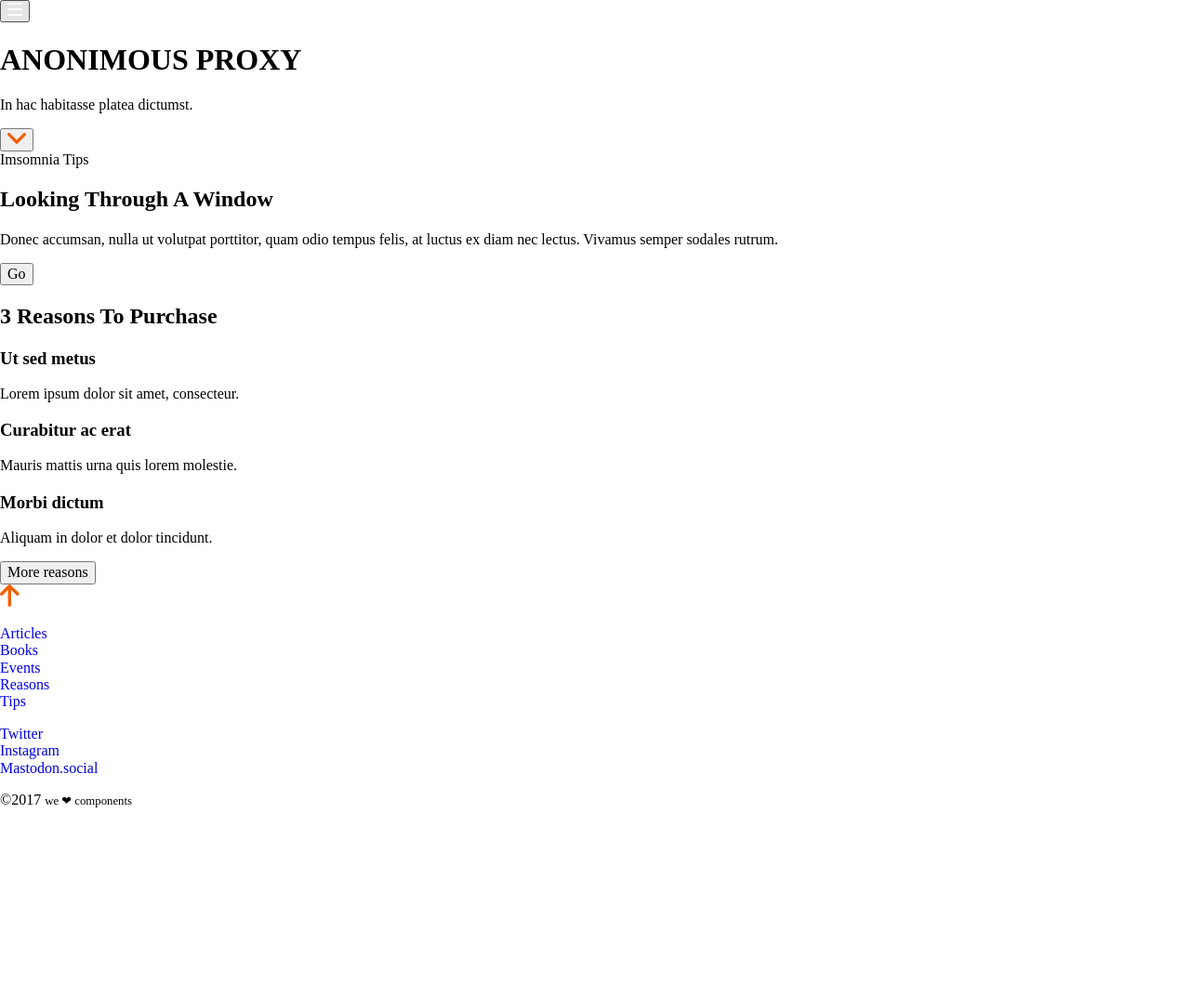
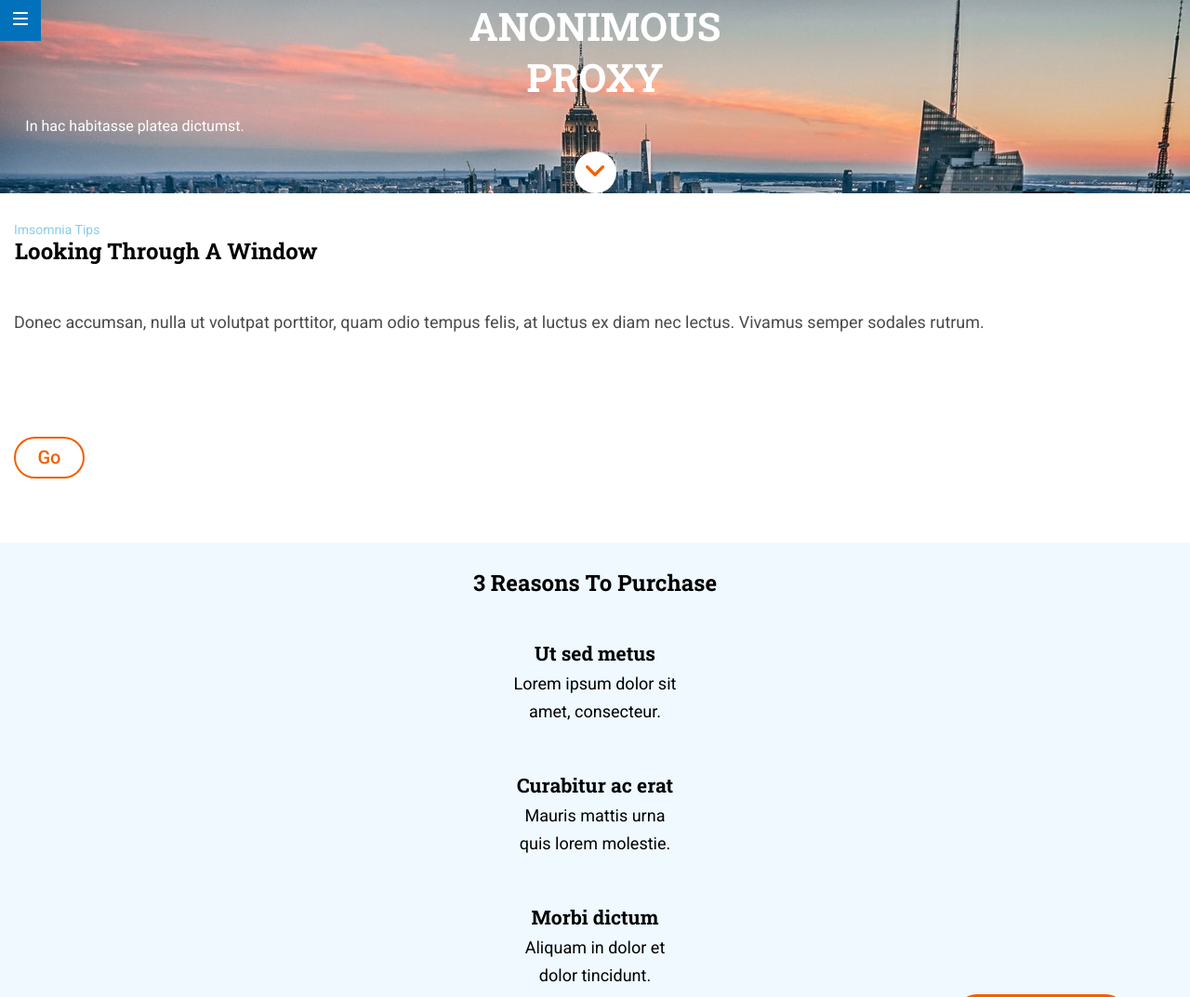
Before and after one commit to lauraherrero/Layout-Exercise, a website: page _src/templates/index.html in a window 1280 px wide. Shown: the top 1073 px of the page at 93% size. Before the commit the page ends 870 px from the top, so only its background shows below. Drawn offline with nearby package versions, Linux system fonts and the light colour scheme; files that its build step writes are made by us from their sources; files whose address does not match are found by name.

Commit message:
Create a styles with Scss in different parts and import each in the main

```diff
--- a/_src/assets/scss/core/_variables.scss
+++ b/_src/assets/scss/core/_variables.scss
@@ -0,0 +1,15 @@
+/*---COLORS---*/
+$dark: #000000;
+$light: #fff;
+$greyish: #4a4a4a;
+$orange: #f26002;
+$iceBlue: #eff9ff;
+$darkBlue: #304268;
+
+/*---FONT---*/
+$fontTitle: 'Roboto Slab', sans-serif;
+$fontText: 'Roboto', sans-serif;
+
+/*---STYLE---*/
+$padding-left:15px;
+$padding-right: 15px;
--- a/_src/assets/scss/layout/_base.scss
+++ b/_src/assets/scss/layout/_base.scss
@@ -0,0 +1,107 @@
+/*---MAIN---*/
+.main{
+    &__first{
+    width: 100%;
+    height: 376px;
+    background-color: $light;
+    padding: 30px $padding-right 0 $padding-left;
+
+    &--small{
+    width: 90px;
+    height: 30px;
+    font-family: $fontText;
+    font-size: 14px;
+    color: #8ccbea;
+    }
+}
+}
+.main__first--title{
+    width: 100%;
+    height: 60px;
+    font-size: 24px;
+    font-family: $fontTitle;
+    color: $dark;
+    margin: 1px;
+}
+.main__first--text{
+    width: 100%;
+    height: 120px;
+    margin-top:15px;
+    color: $greyish;
+    font-family: $fontText;
+    font-size: 18px;
+    font-weight: normal;
+    line-height: 1.67;
+}
+.main__first--button{
+    width: 76px;
+    height: 45px;
+    border-radius: 22.5px;
+    border: solid 2px $orange;
+    background-color: $light;
+    color: $orange;
+    font-size: 20px;
+    font-family: $fontText;
+    font-weight: 500;
+    text-align: center;
+    margin-bottom: 45px;
+}
+.main__second {
+    width: 100%;
+    height: 624px;
+    background-color: $iceBlue;
+    padding: 30px $padding-right 0 $padding-left;
+
+    &--title{
+    width: 100%;
+    height: 30px;
+    font-size: 24px;
+    font-family: $fontTitle;
+    color: $dark;
+    margin: 0;
+    margin-bottom: 45px;
+    text-align: center;
+    }
+}
+.grid {
+    display: grid;
+    grid-template-rows: 1fr 1fr 1fr;
+    grid-gap: 45px;
+}
+.article{
+    padding: 2px;
+    text-align: center;
+    font-size: 18px;
+    color: $dark;
+
+    &__title{
+    width: 184px;
+    height: 30px;
+    font-family: $fontTitle;
+    font-weight: bold;
+    text-align: center;
+    margin: auto;
+    }
+    &__text{
+    width: 180px;
+    height: 63px;
+    font-family: $fontText;
+    line-height: 1.67;
+    margin: auto;
+    }
+}
+.main__second--button{
+    width: 184px;
+    height: 45px;
+    border-radius: 22.5px;
+    border: none;
+    background-color: $orange;
+    color: $light;
+    font-size: 20px;
+    font-family: $fontText;
+    font-weight: 500;
+    text-align: center;
+    margin-bottom: 60px;
+    position: absolute;
+    right: 68px;
+}
--- a/_src/assets/scss/layout/_header.scss
+++ b/_src/assets/scss/layout/_header.scss
@@ -0,0 +1,17 @@
+/*---HEADER---*/
+.header{
+    position: fixed;
+}
+.header__button{
+    width: 44px;
+    height: 44px;
+    background-color: #0271bc;
+    margin-left: 0;
+    margin-top: 0;
+    border: 0;
+    text-align: center;
+    &--img{
+        width: 16px;
+        height: 16px;
+    }
+}
--- a/_src/assets/scss/layout/_hero.scss
+++ b/_src/assets/scss/layout/_hero.scss
@@ -1,13 +1,50 @@
-.hero {
+
+/*---HERO---*/
+.hero__cover{
     width: 100%;
-    height: 100vh;
-    background: url("./assets/images/cover.jpg");
+    /*height: 100vh;*/
+    background: url('../images/cover.jpg');
     background-size: cover;
-    /*z-index: -2;
-    @include tablet {
-        height: 421px;
-        background: url(../images/team-1280.jpg) center bottom no-repeat;
-        background-size: cover;}
-    @include desktop {
-        height: 550px;}*/
+    padding:0;
+    display: flex;
+    flex-direction: column;
+    margin: auto;
 }
+.hero__title{
+    width: 290px;
+    height: 110px;
+    font-size: 42px;
+    font-family: $fontTitle;
+    font-weight: bold;
+    text-align: center;
+    font-stretch: normal;
+    font-style: normal;
+    line-height: 1.31;
+    letter-spacing: normal;
+    color: $light;
+    margin: auto;
+}
+.hero__text{
+    width: 290px;
+    height: 21px;
+    font-family: $fontText;
+    font-size: 16px;
+    font-weight: normal;
+    font-stretch: normal;
+    font-style: normal;
+    line-height: normal;
+    letter-spacing: normal;
+    text-align: center;
+    color: $light;
+}
+.hero__button{
+    width: 45px;
+    height: 45px;
+    background-color: $light;
+    border-radius: 50%;
+    border: 0;
+    margin: auto;
+        &--img{
+        margin: auto;
+        }
+}
--- a/_src/assets/scss/main.scss
+++ b/_src/assets/scss/main.scss
@@ -3,4 +3,19 @@
 @import 'layout/hero';
 @import 'layout/header';
 @import 'layout/base';
-@import 'layout/footer'
+@import 'layout/footer';
+
+*{
+    box-sizing: border-box;
+}
+
+body{
+    color: $dark;
+}
+a{
+    color: inherit;
+    display: inline;
+    &:hover {
+        color: $orange;
+    }
+}
--- a/_src/templates/index.html
+++ b/_src/templates/index.html
@@ -6,6 +6,7 @@
   <meta name="viewport" content="width=device-width, initial-scale=1" />
   <title>Evaluación final</title>
   <link rel="icon" href="./favicon.png" />
+  <link href="./assets/css/normalize.css" rel="stylesheet">
   <link href="https://fonts.googleapis.com/css?family=Roboto+Slab:400,700&display=swap" rel="stylesheet">
   <link href="https://fonts.googleapis.com/css?family=Roboto:400,500&display=swap" rel="stylesheet">
   <link rel="stylesheet" href="./assets/css/main.css">
@@ -13,37 +14,44 @@
 
 <body>
   <div class="wrapper">
-    <header>
-      <button><img src="./assets/images/ico-menu.svg"></button>
+    <header class="header">
+      <button class="header__button"><img class="header__button--img" src="./assets/images/ico-menu.svg"></button>
     </header>
-    <hero>
-      <h1>ANONIMOUS PROXY</h1>
-      <P>In hac habitasse platea dictumst.</P>
-      <button><img src="./assets/images/ico-scroll-down.svg" alt="Bajar al menú"></button>
+    <hero class="hero">
+      <div class="hero__cover">
+        <!--Aquí iría mi imagen de fondo-->
+        <h1 class="hero__title">ANONIMOUS PROXY</h1>
+        <P class="hero__text">In hac habitasse platea dictumst.</P>
+        <button class="hero__button"><img class="hero__button--img" src="./assets/images/ico-scroll-down.svg"
+            alt="Bajar al menú"></button>
+      </div>
     </hero>
     <main class="main">
       <section class="main__first">
-        <span>Imsomnia Tips</span>
-        <h2>Looking Through A Window</h2>
-        <p>Donec accumsan, nulla ut volutpat porttitor, quam odio tempus felis, at luctus ex diam nec lectus. Vivamus
+        <span class="main__first--small">Imsomnia Tips</span>
+        <h2 class="main__first--title">Looking Through A Window</h2>
+        <p class="main__first--text">Donec accumsan, nulla ut volutpat porttitor, quam odio tempus felis, at luctus ex diam nec
+          lectus. Vivamus
           semper sodales rutrum.</p>
-        <button>Go</button>
+        <button class="main__first--button">Go</button>
       </section>
       <section class="main__second">
-        <h2>3 Reasons To Purchase</h2>
-        <article class="main__second--reasons">
-          <h3>Ut sed metus</h3>
-          <p>Lorem ipsum dolor sit amet, consecteur.</p>
-        </article>
-        <article class="main__second--reasons">
-          <h3>Curabitur ac erat</h3>
-          <p>Mauris mattis urna quis lorem molestie.</p>
-        </article>
-        <article class="main__second--reasons">
-          <h3>Morbi dictum</h3>
-          <p>Aliquam in dolor et dolor tincidunt.</p>
-        </article>
-        <button>More reasons</button>
+        <h2 class="main__second--title">3 Reasons To Purchase</h2>
+        <div class="grid">
+          <article class="article">
+            <h3 class="article__title">Ut sed metus</h3>
+            <p class="article__text">Lorem ipsum dolor sit amet, consecteur.</p>
+          </article>
+          <article class="article">
+            <h3 class="article__title">Curabitur ac erat</h3>
+            <p class="article__text">Mauris mattis urna quis lorem molestie.</p>
+          </article>
+          <article class="article">
+            <h3 class="article__title">Morbi dictum</h3>
+            <p class="article__text">Aliquam in dolor et dolor tincidunt.</p>
+          </article>
+        </div>
+        <button class="main__second--button">More reasons</button>
       </section>
     </main>
 
```
